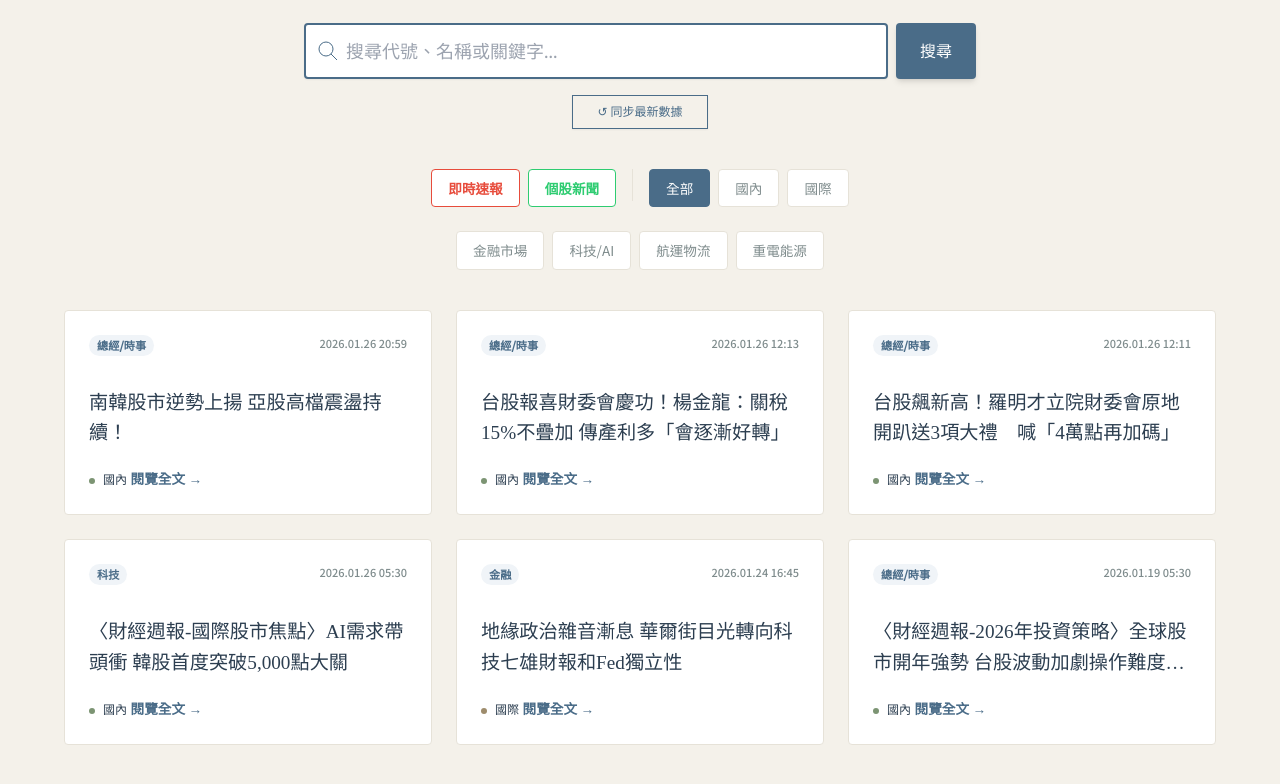
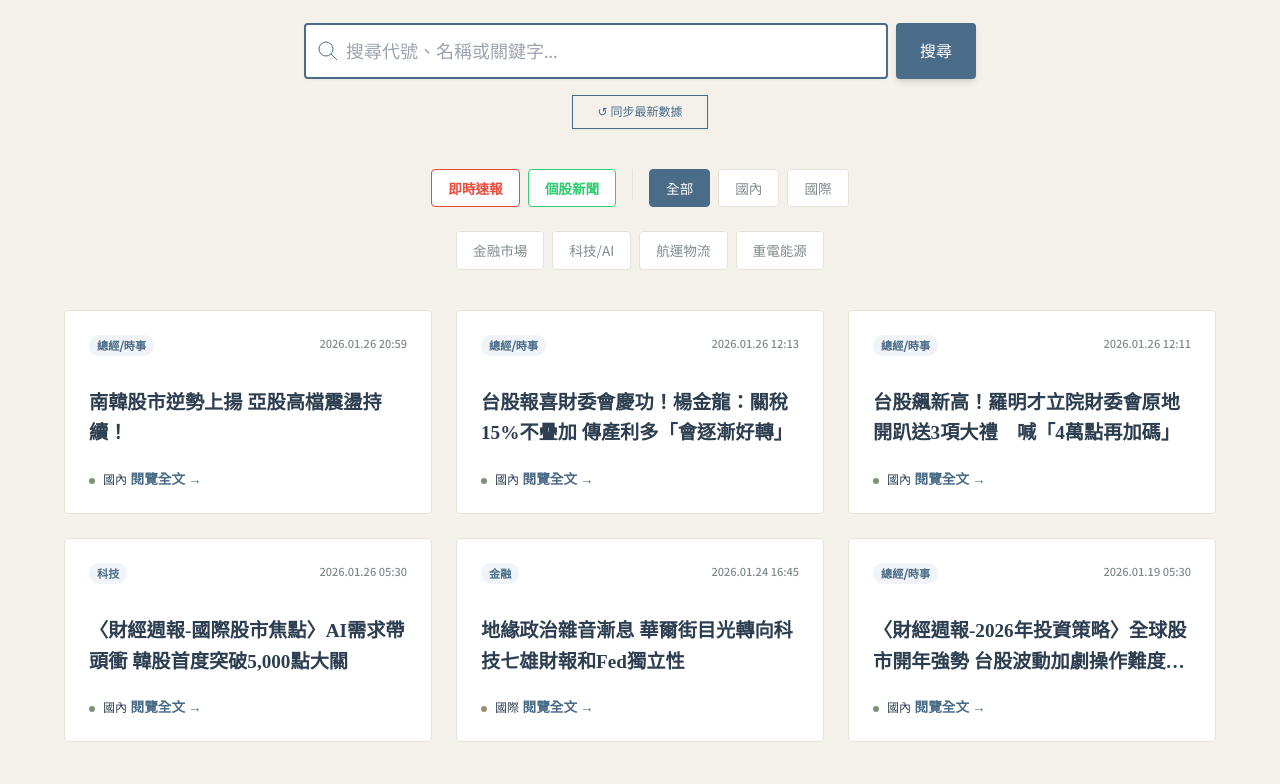
Before and after one commit to sos008901/stock, a plain HTML site: page index.html in a window 1280 px wide. Shown: the part 138-922 px from the top of the page. Drawn offline with nearby package versions, Linux system fonts and the light colour scheme.

Commit message:
Update style.css

```diff
--- a/style.css
+++ b/style.css
@@ -6,26 +6,18 @@
 }
 
 body { font-family: 'Noto Sans TC', sans-serif; background-color: var(--bg-color); color: var(--text-primary); }
-h1, h2, h3, .font-serif { font-family: 'Noto Serif TC', serif; }
 
-.btn-filter {
-    padding: 0.5rem 1rem; border: 1px solid var(--border-color); background: white;
-    color: var(--text-secondary); font-size: 0.85rem; transition: 0.3s; border-radius: 4px;
-}
+.btn-filter { padding: 0.5rem 1rem; border: 1px solid var(--border-color); background: white; color: var(--text-secondary); font-size: 0.85rem; transition: 0.3s; border-radius: 4px; }
 .btn-filter.active { background: var(--accent-indigo); color: white; border-color: var(--accent-indigo); }
-.btn-filter#btn-realtime.active { background: #e74c3c; border-color: #e74c3c; }
 
-.news-card {
-    background: var(--card-bg); padding: 1.5rem; border: 1px solid var(--border-color);
-    display: flex; flex-direction: column; transition: 0.4s; position: relative; border-radius: 4px;
-}
+.news-card { background: var(--card-bg); padding: 1.5rem; border: 1px solid var(--border-color); display: flex; flex-direction: column; transition: 0.4s; position: relative; border-radius: 4px; }
 .news-card:hover { transform: translateY(-5px); box-shadow: 0 10px 20px rgba(0,0,0,0.05); }
 
 .category-tag { font-size: 0.7rem; padding: 2px 8px; border-radius: 20px; background: #f0f4f8; color: var(--accent-indigo); font-weight: 600; }
-.news-card h3 { font-size: 1.2rem; line-height: 1.6; margin: 1rem 0; height: 3.2em; overflow: hidden; display: -webkit-box; -webkit-line-clamp: 2; -webkit-box-orient: vertical; }
+.news-card h3 { font-size: 1.2rem; line-height: 1.6; margin: 1rem 0; height: 3.2em; overflow: hidden; display: -webkit-box; -webkit-line-clamp: 2; -webkit-box-orient: vertical; font-family: 'Noto Serif TC', serif; font-weight: 700; }
 
 .region-tag::before { content: ''; display: inline-block; width: 6px; height: 6px; border-radius: 50%; margin-right: 8px; }
 .region-domestic::before { background: var(--accent-bamboo); }
 .region-international::before { background: #9e8c6c; }
 
-.read-link { color: var(--accent-indigo); font-size: 0.85rem; font-weight: 600; text-decoration: none; font-family: 'Noto Serif TC', serif; }
+.read-link { color: var(--accent-indigo); font-size: 0.85rem; font-weight: 600; text-decoration: none; }
```
